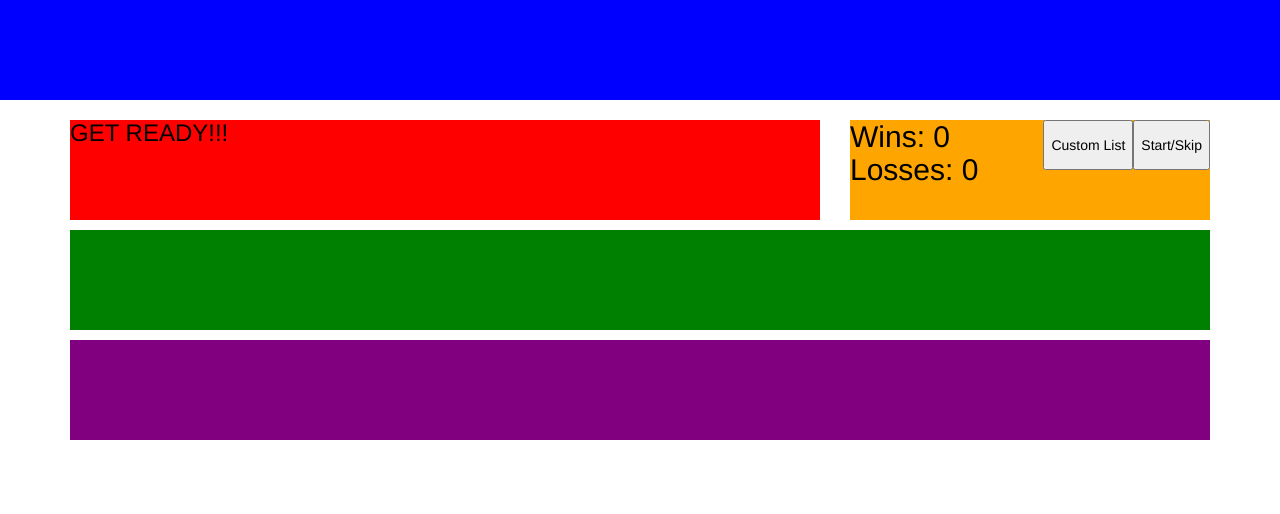
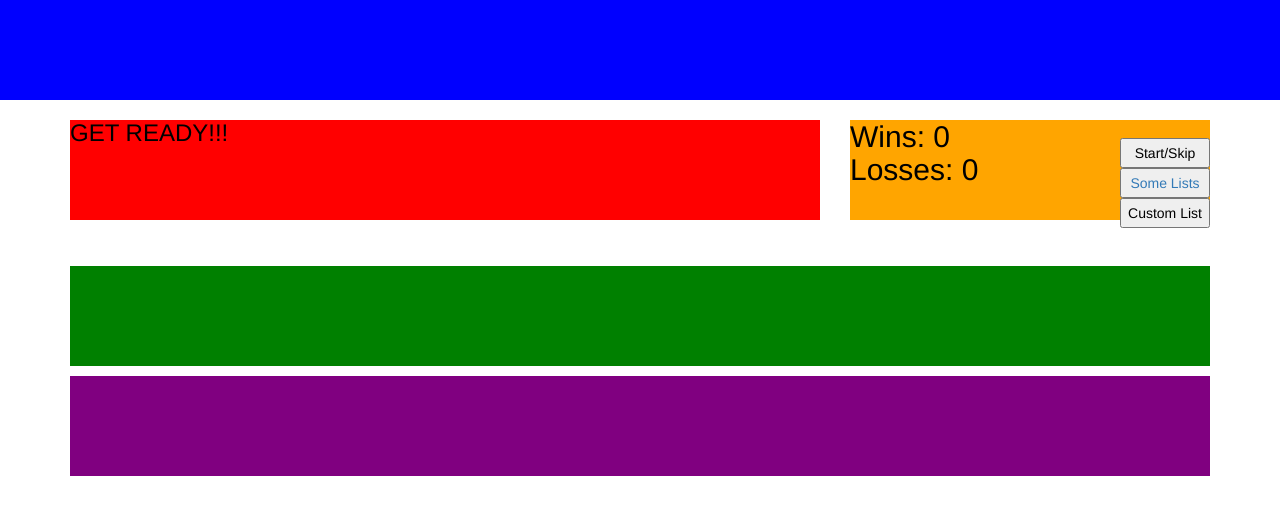
Before and after one commit to bman006/Hangman-Game, a plain HTML site: page index.html in a window 1280 px wide. Drawn offline with nearby package versions, Linux system fonts and the light colour scheme.

Commit message:
Added code to prevent registering non-letter keystrokes from triggering code in game

```diff
--- a/assets/css/style.css
+++ b/assets/css/style.css
@@ -15,10 +15,17 @@
 	background-color: orange;
 	color: black;
 }
-.record button {
+
+.record div.buttons {
 	float: right;
-	height: 50%;
+	height: 100%;
+	margin: 5% 0 5% 0;
 }
+.buttons button {
+	height: 30%;
+	width: 90px;
+}
+
 .guesses-left {
 	height: 100px;
 	background-color: green;
--- a/assets/javascript/java.js
+++ b/assets/javascript/java.js
@@ -69,6 +69,10 @@
 
 //Trigger for when user inputs a letter
 	document.onkeyup = function(event) {
+		//If he key pressed isn't a letter, then don't run this function
+		var isKeyPressedALetter = 0;
+		isKeyPressedALetter = event.keyCode;
+		if (isKeyPressedALetter > 64 && isKeyPressedALetter < 173) {
 			var letterGuessed = event.key.toLowerCase(); //store key presses
 			var correctGuess = false; //The guess is assumed incorrect until a correct guess is verified
 
@@ -105,6 +109,7 @@
 				}
 			}
 		}
+	}
 
 //Updates the win, loss, and guesses left display
 function updateDisplay() {
--- a/index.html
+++ b/index.html
@@ -30,9 +30,12 @@
 			<div class="col-md-4">
 				<!-- [B] Display total wins and losses	 -->
 				<div class="record">
-					<button onclick="startButton()">Start/Skip</button>
-					<button onclick="enterWords()">Custom List</button>
-					<h2 id="zzz">Wins: 0 <br>Losses: 0 </h2>
+					<div class = "buttons">
+						<button onclick="startButton()">Start/Skip</button><br>
+						<a href="http://www.manythings.org/vocabulary/lists/l/" target="_blank"><button>Some Lists</button></a><br>
+						<button onclick="enterWords()">Custom List</button>
+					</div>
+					<h2>Wins: 0 <br>Losses: 0 </h2>
 				</div>
 			</div>
 		</div>
```
Lines whose indentation alone changed are shown as unchanged.
